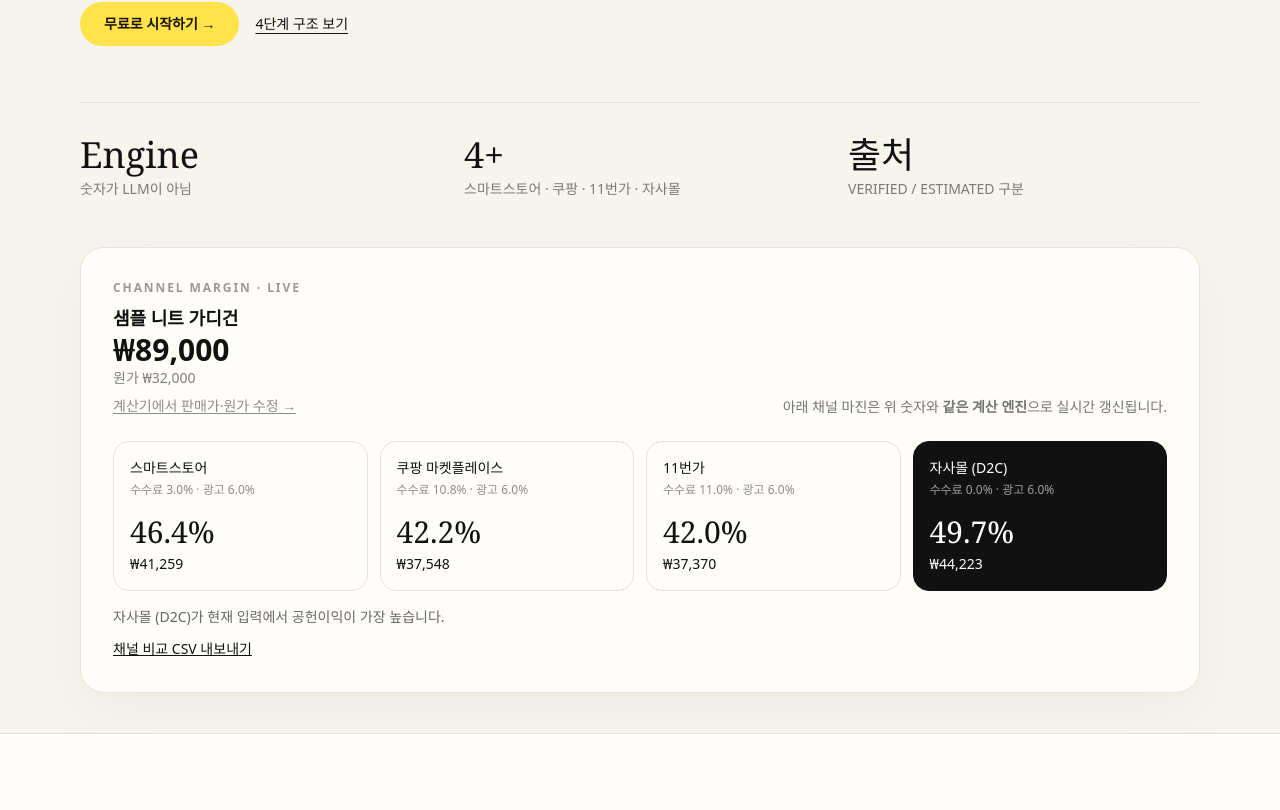
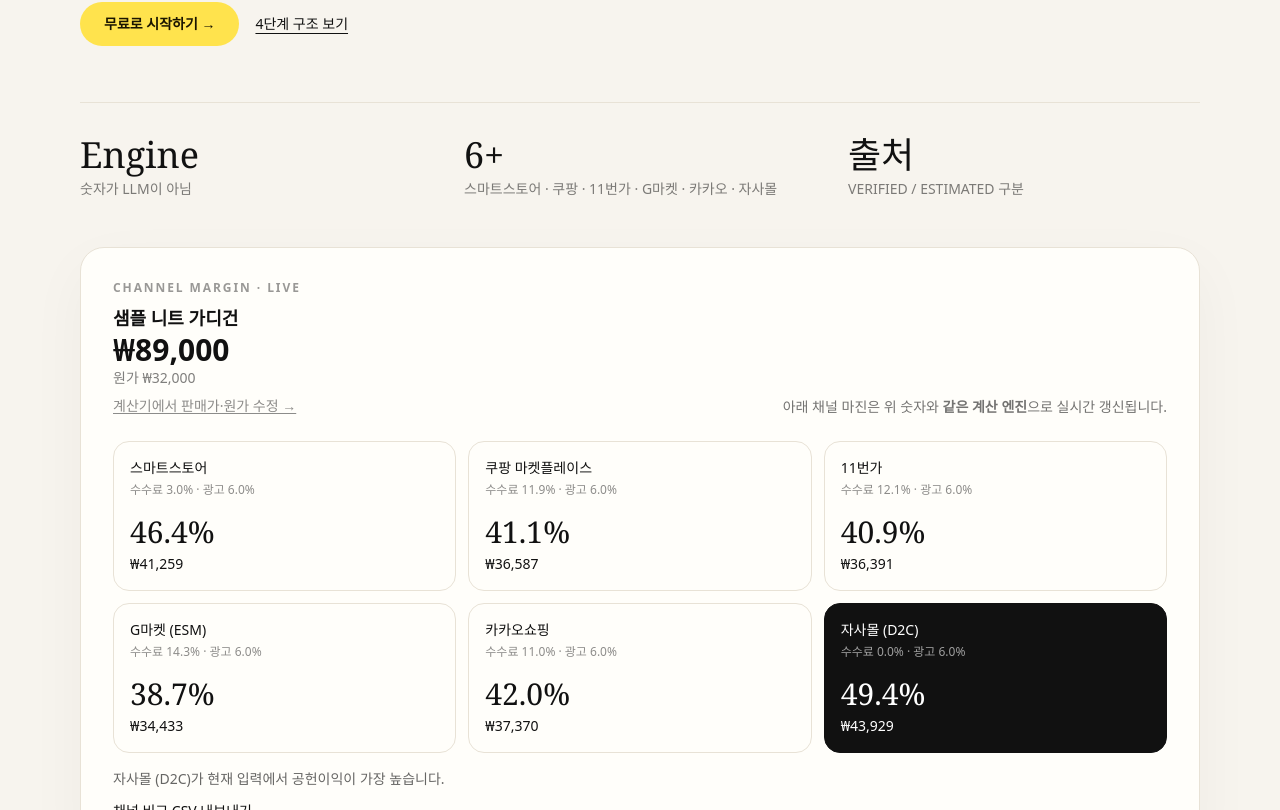
Before and after one commit to gongit007/margin-genie, a React (Vite) app: page / in a window 1280 px wide. Shown: the part 430-1240 px from the top of the page. Built offline with nearby package versions, Linux system fonts and the light colour scheme; the HTML template or start-up script is replaced by a standard one; a web font is replaced by a local one.

Commit message:
Add Tier 6 Kakao and Gmarket channels with VAT mode UI.

```diff
--- a/src/App.tsx
+++ b/src/App.tsx
@@ -26,6 +26,7 @@ import {
   type MarginInput,
   type MarginResult,
   type ShippingPayer,
+  type VatMode,
 } from './engine'
 import { copyShareUrl, readShareInputFromHash } from './share/inputShare'
 import { loadMarginInput, saveMarginInput } from './storage/marginInputStorage'
@@ -63,7 +64,14 @@ export default function App() {
     saveMarginInput(input)
   }, [input])
   const result = useMemo(() => calculateMargin(input), [input])
-  const compareChannelCodes: ChannelCode[] = ['NAVER_SMARTSTORE', 'COUPANG', 'ELEVEN_ST', 'OWN_STORE']
+  const compareChannelCodes: ChannelCode[] = [
+    'NAVER_SMARTSTORE',
+    'COUPANG',
+    'ELEVEN_ST',
+    'GMARKET',
+    'KAKAO',
+    'OWN_STORE',
+  ]
   const rows = useMemo(() => compareChannels(input, compareChannelCodes), [input])
   const best = rows.reduce((a, b) => (a.contributionProfit > b.contributionProfit ? a : b))
 
@@ -136,7 +144,7 @@ export default function App() {
             </div>
             <div className="mt-14 grid gap-8 border-t border-line pt-8 sm:grid-cols-3">
               <Stat n="Engine" l="숫자가 LLM이 아님" />
-              <Stat n="4+" l="스마트스토어 · 쿠팡 · 11번가 · 자사몰" />
+              <Stat n="6+" l="스마트스토어 · 쿠팡 · 11번가 · G마켓 · 카카오 · 자사몰" />
               <Stat n="출처" l="VERIFIED / ESTIMATED 구분" />
             </div>
 
@@ -158,7 +166,7 @@ export default function App() {
                   아래 채널 마진은 위 숫자와 <strong>같은 계산 엔진</strong>으로 실시간 갱신됩니다.
                 </p>
               </div>
-              <div className="mt-6 grid gap-3 sm:grid-cols-2 lg:grid-cols-4">
+              <div className="mt-6 grid gap-3 sm:grid-cols-2 lg:grid-cols-3">
                 {rows.map((row) => {
                   const win = row.feePolicy.channel === best.feePolicy.channel
                   return (
@@ -377,7 +385,12 @@ function Calculator({
   const [feeOverride, setFeeOverride] = useState(
     () => input.customSalesFeeRate != null || input.customPaymentFeeRate != null,
   )
-  const isMarketplace = input.channel === 'NAVER_SMARTSTORE' || input.channel === 'COUPANG' || input.channel === 'ELEVEN_ST'
+  const isMarketplace =
+    input.channel === 'NAVER_SMARTSTORE' ||
+    input.channel === 'COUPANG' ||
+    input.channel === 'ELEVEN_ST' ||
+    input.channel === 'GMARKET' ||
+    input.channel === 'KAKAO'
   const ladder = useMemo(() => {
     const mid = input.listPrice
     const prices = [mid - 20000, mid - 8000, mid, mid + 10000, mid + 20000].filter((p) => p >= 1000)
@@ -392,7 +405,15 @@ function Calculator({
     ]
     return scenarios.map((s) => ({ name: s.name, result: calculateMargin({ ...input, ...s.next }) }))
   }, [input])
-  const channels: ChannelCode[] = ['NAVER_SMARTSTORE', 'COUPANG', 'ELEVEN_ST', 'OWN_STORE', 'CUSTOM']
+  const channels: ChannelCode[] = [
+    'NAVER_SMARTSTORE',
+    'COUPANG',
+    'ELEVEN_ST',
+    'GMARKET',
+    'KAKAO',
+    'OWN_STORE',
+    'CUSTOM',
+  ]
 
   const handleChannelChange = (channel: ChannelCode) => {
     if (channel === 'OWN_STORE') {
@@ -544,6 +565,48 @@ function Calculator({
                     onChange={(elevenstRate) => patch({ elevenstRate })}
                   />
                 ) : null}
+                {input.channel === 'GMARKET' ? (
+                  <FeeRateSlider
+                    label="G마켓 수수료 추정"
+                    value={input.gmarketRate}
+                    min={8}
+                    max={18}
+                    onChange={(gmarketRate) => patch({ gmarketRate })}
+                  />
+                ) : null}
+                {input.channel === 'KAKAO' ? (
+                  <FeeRateSlider
+                    label="카카오쇼핑 수수료 추정"
+                    value={input.kakaoRate}
+                    min={5}
+                    max={15}
+                    onChange={(kakaoRate) => patch({ kakaoRate })}
+                  />
+                ) : null}
+                <label className="block">
+                  <span className="text-sm font-medium">판매가·원가 VAT</span>
+                  <select
+                    className="mt-1 w-full rounded-xl border border-line bg-white px-3 py-2.5"
+                    value={input.priceVatMode}
+                    onChange={(e) => patch({ priceVatMode: e.target.value as VatMode })}
+                  >
+                    <option value="INCLUDED">VAT 포함 (소비자가 기준)</option>
+                    <option value="EXCLUDED">VAT 별도 (공급가 기준)</option>
+                    <option value="IGNORE">VAT 미적용</option>
+                  </select>
+                </label>
+                <label className="block">
+                  <span className="text-sm font-medium">수수료 VAT 해석</span>
+                  <select
+                    className="mt-1 w-full rounded-xl border border-line bg-white px-3 py-2.5"
+                    value={input.feeVatMode}
+                    onChange={(e) => patch({ feeVatMode: e.target.value as VatMode })}
+                  >
+                    <option value="IGNORE">채널 정책 따름 (권장)</option>
+                    <option value="INCLUDED">전체 VAT 포함율</option>
+                    <option value="EXCLUDED">전체 VAT 10% 가산</option>
+                  </select>
+                </label>
                 {input.channel === 'OWN_STORE' || input.channel === 'CUSTOM' ? (
                   <>
                     <FeeRateSlider
@@ -672,6 +735,12 @@ function Calculator({
                   label="목표 마진 가격"
                   value={result.targetMarginPrice ? krw(result.targetMarginPrice) : '—'}
                 />
+                {result.grossListPrice != null ? (
+                  <Metric label="VAT 포함 판매가" value={krw(result.grossListPrice)} />
+                ) : null}
+                {result.priceVatAmount != null ? (
+                  <Metric label="판매가 VAT (10%)" value={krw(result.priceVatAmount)} />
+                ) : null}
               </div>
               <p className="mt-4 font-medium">{insight.headline}</p>
               <p className="mt-1 text-sm opacity-90">{insight.body}</p>
--- a/src/engine/feeEngine.ts
+++ b/src/engine/feeEngine.ts
@@ -1,3 +1,4 @@
+import { VAT_RATE } from './types'
 import type {
   ChannelCode,
   ChannelFeePolicy,
@@ -5,6 +6,7 @@ import type {
   MarginInput,
   NpayGrade,
   VerificationStatus,
+  VatMode,
 } from './types'
 
 const NPAY_VAT_INCLUDED: Record<NpayGrade, number> = {
@@ -77,8 +79,9 @@ export function resolveFeePolicy(input: MarginInput): ChannelFeePolicy {
       components: [
         component({
           code: 'sales_fee',
-          label: '판매수수료 (추정/입력)',
+          label: '판매수수료 (추정/입력, VAT 별도)',
           rate: salesRate,
+          vatMode: 'EXCLUDED',
           verificationStatus: input.customSalesFeeRate == null ? 'ESTIMATED' : 'USER_DEFINED',
           sourceType: 'estimated_range',
           sourceReference: '공개 카테고리 요율 범위 약 4~10.8% · 공식 1차 표가 아님',
@@ -115,13 +118,64 @@ export function resolveFeePolicy(input: MarginInput): ChannelFeePolicy {
       components: [
         component({
           code: 'sales_fee',
-          label: '판매수수료 (추정/입력)',
+          label: '판매수수료 (추정/입력, VAT 별도)',
           rate: salesRate,
+          vatMode: 'EXCLUDED',
           verificationStatus: input.customSalesFeeRate == null ? 'ESTIMATED' : 'USER_DEFINED',
           sourceType: 'estimated',
           sourceReference: '기본 11%는 추정치입니다. 공식값으로 표시하지 않습니다.',
           effectiveFrom: '2026-01-01',
           notes: '',
+        }),
+      ],
+    }
+  }
+
+  if (input.channel === 'GMARKET') {
+    const salesRate = input.customSalesFeeRate ?? input.gmarketRate
+    return {
+      channel: 'GMARKET',
+      name: 'G마켓 (ESM)',
+      channelType: 'marketplace',
+      category: 'user_or_estimated',
+      lastVerified: '2026-11-01',
+      disclaimer: '카테고리·프로모션·ESM PLUS 요율이 다를 수 있습니다. 판매자센터 정산을 확인하세요.',
+      components: [
+        component({
+          code: 'sales_fee',
+          label: '판매수수료 (추정/입력, VAT 별도)',
+          rate: salesRate,
+          vatMode: 'EXCLUDED',
+          verificationStatus: input.customSalesFeeRate == null ? 'ESTIMATED' : 'USER_DEFINED',
+          sourceType: 'estimated',
+          sourceReference: '일반 카테고리 약 10~15% · VAT 별도 · 기본 13%',
+          effectiveFrom: '2026-11-01',
+          notes: '옥션·G마켓 통합 ESM 계정 기준 추정치입니다.',
+        }),
+      ],
+    }
+  }
+
+  if (input.channel === 'KAKAO') {
+    const salesRate = input.customSalesFeeRate ?? input.kakaoRate
+    return {
+      channel: 'KAKAO',
+      name: '카카오쇼핑',
+      channelType: 'marketplace',
+      category: 'user_or_estimated',
+      lastVerified: '2026-11-01',
+      disclaimer: '카카오쇼핑·선물하기·톡딜 등 판매 형태에 따라 요율이 다릅니다.',
+      components: [
+        component({
+          code: 'sales_fee',
+          label: '판매수수료 (추정/입력, VAT 별도)',
+          rate: salesRate,
+          vatMode: 'EXCLUDED',
+          verificationStatus: input.customSalesFeeRate == null ? 'ESTIMATED' : 'USER_DEFINED',
+          sourceType: 'estimated',
+          sourceReference: '일반 카테고리 약 8~12% · VAT 별도 · 기본 10%',
+          effectiveFrom: '2026-11-01',
+          notes: '결제·정산 수수료는 판매자센터 약관을 확인하세요.',
         }),
       ],
     }
@@ -150,8 +204,9 @@ export function resolveFeePolicy(input: MarginInput): ChannelFeePolicy {
         }),
         component({
           code: 'payment_fee',
-          label: 'PG 결제수수료 (추정)',
+          label: 'PG 결제수수료 (추정, VAT 별도)',
           rate: paymentRate,
+          vatMode: 'EXCLUDED',
           verificationStatus: input.customPaymentFeeRate == null ? 'ESTIMATED' : 'USER_DEFINED',
           sourceType: 'estimated',
           sourceReference: '국내 PG 일반 구간 약 2.5~3.5% · 기본 3.3%',
@@ -200,14 +255,28 @@ export function resolveFeePolicy(input: MarginInput): ChannelFeePolicy {
   }
 }
 
-export function feeRates(policy: ChannelFeePolicy): { sales: number; payment: number; fixed: number } {
+function componentVatMode(componentMode: VatMode, userMode: VatMode): VatMode {
+  if (userMode !== 'IGNORE') return userMode
+  return componentMode
+}
+
+export function effectiveRate(rate: number, vatMode: VatMode): number {
+  if (vatMode === 'EXCLUDED') return rate * (1 + VAT_RATE)
+  return rate
+}
+
+export function feeRates(
+  policy: ChannelFeePolicy,
+  feeVatMode: VatMode = 'IGNORE',
+): { sales: number; payment: number; fixed: number } {
   let sales = 0
   let payment = 0
   let fixed = 0
   for (const c of policy.components) {
     fixed += c.fixedFee
-    if (c.code === 'npay' || c.code === 'payment_fee') payment += c.rate
-    else sales += c.rate
+    const rate = effectiveRate(c.rate, componentVatMode(c.vatMode, feeVatMode))
+    if (c.code === 'npay' || c.code === 'payment_fee') payment += rate
+    else sales += rate
   }
   return { sales, payment, fixed }
 }
@@ -220,6 +289,10 @@ export function channelLabel(code: ChannelCode): string {
       return '쿠팡'
     case 'ELEVEN_ST':
       return '11번가'
+    case 'GMARKET':
+      return 'G마켓 (ESM)'
+    case 'KAKAO':
+      return '카카오쇼핑'
     case 'OWN_STORE':
       return '자사몰 (D2C)'
     default:
--- a/src/engine/index.ts
+++ b/src/engine/index.ts
@@ -1,5 +1,14 @@
 export { ENGINE_VERSION, POLICY_VERSION, emptyInput } from './types'
-export type { AdMode, ChannelCode, MarginInput, MarginResult, RiskLevel, ShippingPayer, VerificationStatus } from './types'
+export type {
+  AdMode,
+  ChannelCode,
+  MarginInput,
+  MarginResult,
+  RiskLevel,
+  ShippingPayer,
+  VatMode,
+  VerificationStatus,
+} from './types'
 export { calculateMargin, compareChannels, priceLadder, validateInput } from './marginEngine'
 export { channelLabel, resolveFeePolicy } from './feeEngine'
 export { interpret, riskLabel } from './interpret'
--- a/src/engine/marginEngine.ts
+++ b/src/engine/marginEngine.ts
@@ -1,6 +1,21 @@
 import { feeRates, resolveFeePolicy } from './feeEngine'
 import { clamp, ratio, won } from './money'
-import { ENGINE_VERSION, POLICY_VERSION, type CostLine, type MarginInput, type MarginResult, type RiskLevel } from './types'
+import {
+  ENGINE_VERSION,
+  POLICY_VERSION,
+  VAT_RATE,
+  type CostLine,
+  type MarginInput,
+  type MarginResult,
+  type RiskLevel,
+  type VatMode,
+} from './types'
+
+function priceVatBreakdown(listPrice: number, mode: VatMode): { grossListPrice: number | null; priceVatAmount: number | null } {
+  if (mode !== 'EXCLUDED') return { grossListPrice: null, priceVatAmount: null }
+  const priceVatAmount = won(listPrice * VAT_RATE)
+  return { grossListPrice: won(listPrice + priceVatAmount), priceVatAmount }
+}
 
 export function validateInput(input: MarginInput): string[] {
   const errors: string[] = []
@@ -98,7 +113,7 @@ function solveListPrice(
   input: MarginInput,
   kind: 'zero' | 'margin' | 'unitProfit',
 ): number | null {
-  const rates = feeRates(resolveFeePolicy(input))
+  const rates = feeRates(resolveFeePolicy(input), input.feeVatMode)
   const d = clamp(input.discountRate, 0, 1)
   const coupon = input.couponBearer === 'SELLER' ? input.couponAmount : 0
   const adRate = input.advertisingMode === 'PERCENT_OF_NET' ? input.advertisingRate : 0
@@ -133,8 +148,9 @@ function solveListPrice(
 
 export function calculateMargin(input: MarginInput): MarginResult {
   const feePolicy = resolveFeePolicy(input)
-  const rates = feeRates(feePolicy)
+  const rates = feeRates(feePolicy, input.feeVatMode)
   const warnings = [...validateInput(input)]
+  const { grossListPrice, priceVatAmount } = priceVatBreakdown(input.listPrice, input.priceVatMode)
   const { netSales, sellerDiscount, sellerCoupon } = netFromList(input.listPrice, input)
 
   if (netSales <= 0) warnings.push('할인·쿠폰 후 실매출이 0원 이하입니다.')
@@ -200,11 +216,21 @@ export function calculateMargin(input: MarginInput): MarginResult {
   if (feePolicy.components.some((c) => c.verificationStatus === 'ESTIMATED')) {
     warnings.push('일부 수수료는 추정치입니다. 판매자센터 요율을 확인하세요.')
   }
+  if (input.priceVatMode === 'EXCLUDED') {
+    warnings.push('판매가·원가는 VAT 별도(공급가) 기준으로 계산됩니다.')
+  }
+  if (input.feeVatMode === 'EXCLUDED') {
+    warnings.push('모든 수수료 요율에 VAT 10%를 가산해 계산합니다.')
+  } else if (input.feeVatMode === 'INCLUDED') {
+    warnings.push('모든 수수료를 VAT 포함 요율로 해석합니다.')
+  }
 
   return {
     engineVersion: ENGINE_VERSION,
     policyVersion: POLICY_VERSION,
     listPrice: won(input.listPrice),
+    grossListPrice,
+    priceVatAmount,
     netSales,
     sellerDiscount,
     sellerCoupon,
--- a/src/engine/types.ts
+++ b/src/engine/types.ts
@@ -1,7 +1,16 @@
 export const ENGINE_VERSION = '1.0.0' as const
-export const POLICY_VERSION = '2026-10' as const
+export const POLICY_VERSION = '2026-11' as const
 
-export type ChannelCode = 'NAVER_SMARTSTORE' | 'COUPANG' | 'ELEVEN_ST' | 'OWN_STORE' | 'CUSTOM'
+export const VAT_RATE = 0.1 as const
+
+export type ChannelCode =
+  | 'NAVER_SMARTSTORE'
+  | 'COUPANG'
+  | 'ELEVEN_ST'
+  | 'GMARKET'
+  | 'KAKAO'
+  | 'OWN_STORE'
+  | 'CUSTOM'
 
 export type VerificationStatus = 'VERIFIED' | 'ESTIMATED' | 'USER_DEFINED' | 'EXPIRED' | 'UNKNOWN'
 
@@ -54,6 +63,10 @@ export interface MarginInput {
   npayGrade: NpayGrade
   coupangCategoryRate: number
   elevenstRate: number
+  gmarketRate: number
+  kakaoRate: number
+  priceVatMode: VatMode
+  feeVatMode: VatMode
   discountRate: number
   couponAmount: number
   couponBearer: PromoBearer
@@ -87,6 +100,8 @@ export interface MarginResult {
   engineVersion: typeof ENGINE_VERSION
   policyVersion: typeof POLICY_VERSION
   listPrice: number
+  grossListPrice: number | null
+  priceVatAmount: number | null
   netSales: number
   sellerDiscount: number
   sellerCoupon: number
@@ -133,6 +148,10 @@ export function emptyInput(): MarginInput {
     npayGrade: 'GENERAL',
     coupangCategoryRate: 0.108,
     elevenstRate: 0.11,
+    gmarketRate: 0.13,
+    kakaoRate: 0.1,
+    priceVatMode: 'INCLUDED',
+    feeVatMode: 'IGNORE',
     discountRate: 0,
     couponAmount: 0,
     couponBearer: 'SELLER',
--- a/src/storage/marginInputStorage.ts
+++ b/src/storage/marginInputStorage.ts
@@ -1,8 +1,18 @@
-import { emptyInput, type ChannelCode, type MarginInput } from '../engine'
+import { emptyInput, type ChannelCode, type MarginInput, type VatMode } from '../engine'
 
 const STORAGE_KEY = 'margin-genie:input:v1'
 
-const CHANNELS: ChannelCode[] = ['NAVER_SMARTSTORE', 'COUPANG', 'ELEVEN_ST', 'OWN_STORE', 'CUSTOM']
+const CHANNELS: ChannelCode[] = [
+  'NAVER_SMARTSTORE',
+  'COUPANG',
+  'ELEVEN_ST',
+  'GMARKET',
+  'KAKAO',
+  'OWN_STORE',
+  'CUSTOM',
+]
+
+const VAT_MODES: VatMode[] = ['INCLUDED', 'EXCLUDED', 'IGNORE']
 
 function isRecord(v: unknown): v is Record<string, unknown> {
   return typeof v === 'object' && v !== null && !Array.isArray(v)
@@ -26,6 +36,16 @@ export function sanitizeMarginInput(parsed: unknown, fallback: MarginInput): Mar
     otherCost: asNumber(parsed.otherCost, fallback.otherCost),
     coupangCategoryRate: asNumber(parsed.coupangCategoryRate, base.coupangCategoryRate),
     elevenstRate: asNumber(parsed.elevenstRate, base.elevenstRate),
+    gmarketRate: asNumber(parsed.gmarketRate, base.gmarketRate),
+    kakaoRate: asNumber(parsed.kakaoRate, base.kakaoRate),
+    priceVatMode:
+      typeof parsed.priceVatMode === 'string' && VAT_MODES.includes(parsed.priceVatMode as VatMode)
+        ? (parsed.priceVatMode as VatMode)
+        : base.priceVatMode,
+    feeVatMode:
+      typeof parsed.feeVatMode === 'string' && VAT_MODES.includes(parsed.feeVatMode as VatMode)
+        ? (parsed.feeVatMode as VatMode)
+        : base.feeVatMode,
     discountRate: asNumber(parsed.discountRate, base.discountRate),
     couponAmount: asNumber(parsed.couponAmount, base.couponAmount),
     advertisingPerOrder: asNumber(parsed.advertisingPerOrder, base.advertisingPerOrder),
```
Also changed, not shown: 1 other file (tests, documents, lock files or other folders).
